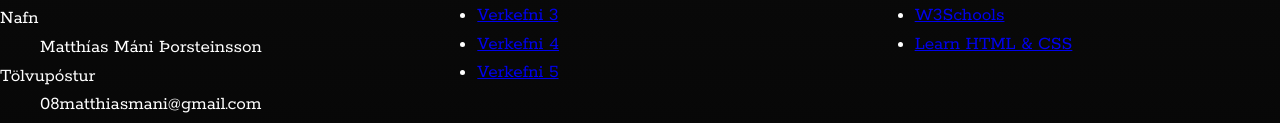
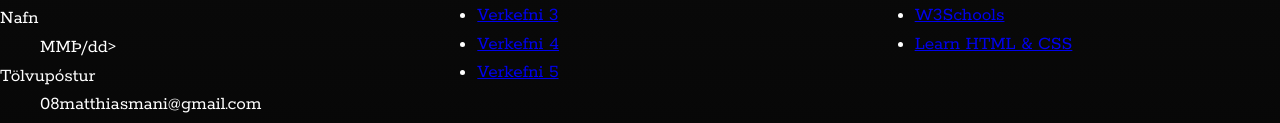
Before and after one commit to MattPattYT/Verkefni-7, a plain HTML site: page index.html in a window 1280 px wide. Shown: the part 2909-3032 px from the top of the page. Drawn offline with Linux system fonts and the light colour scheme.

Commit message:
Update index.html

```diff
--- a/index.html
+++ b/index.html
@@ -77,7 +77,7 @@
         <h4>Hafðu samband</h4>
         <dl>
           <dt>Nafn</dt>
-            <dd>Matthías Máni Þorsteinsson</dd>
+            <dd>MMÞ/dd>
           <dt>Tölvupóstur</dt>
             <dd>08matthiasmani@gmail.com</dd>
           <dt>VEFÞ1VG05AU</dt>
```
